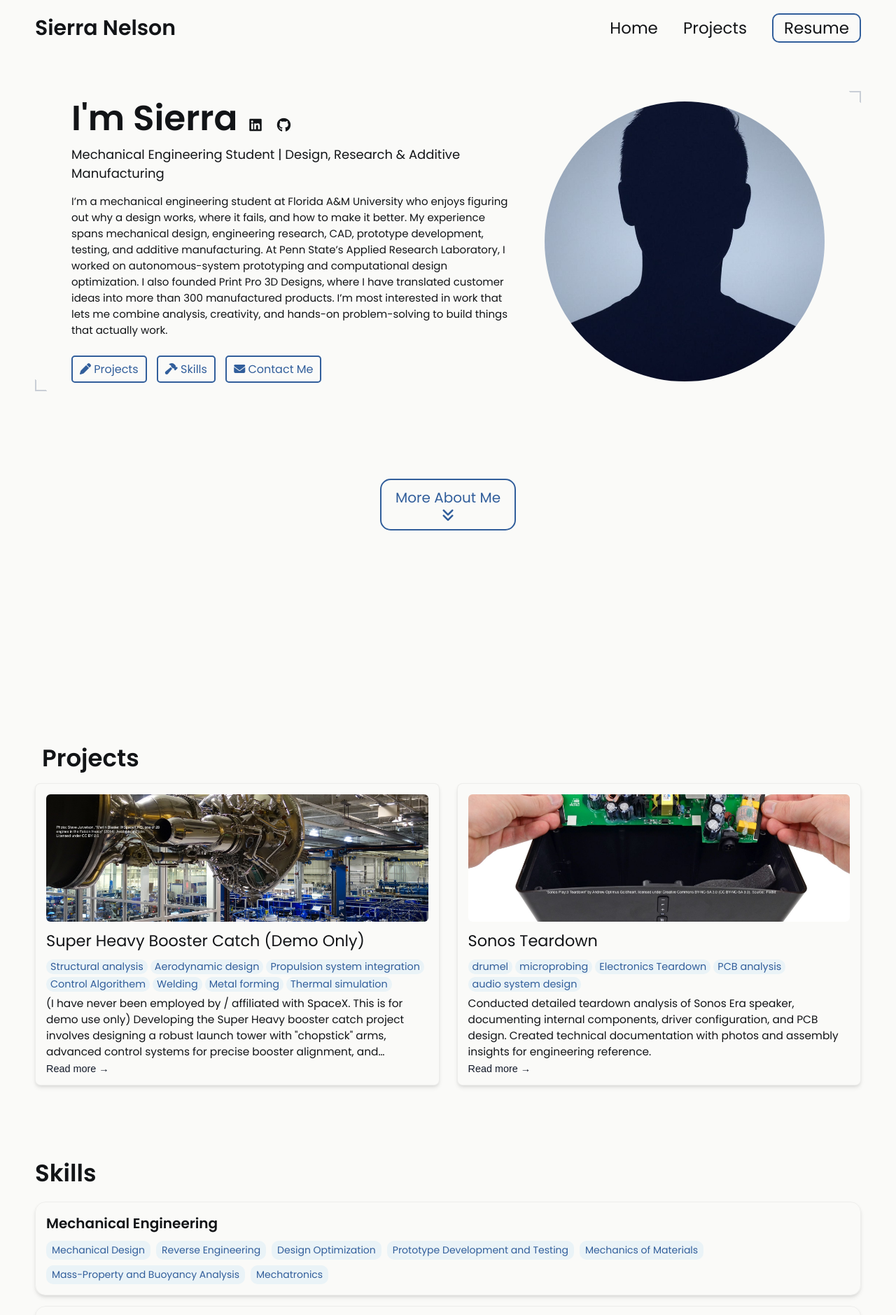
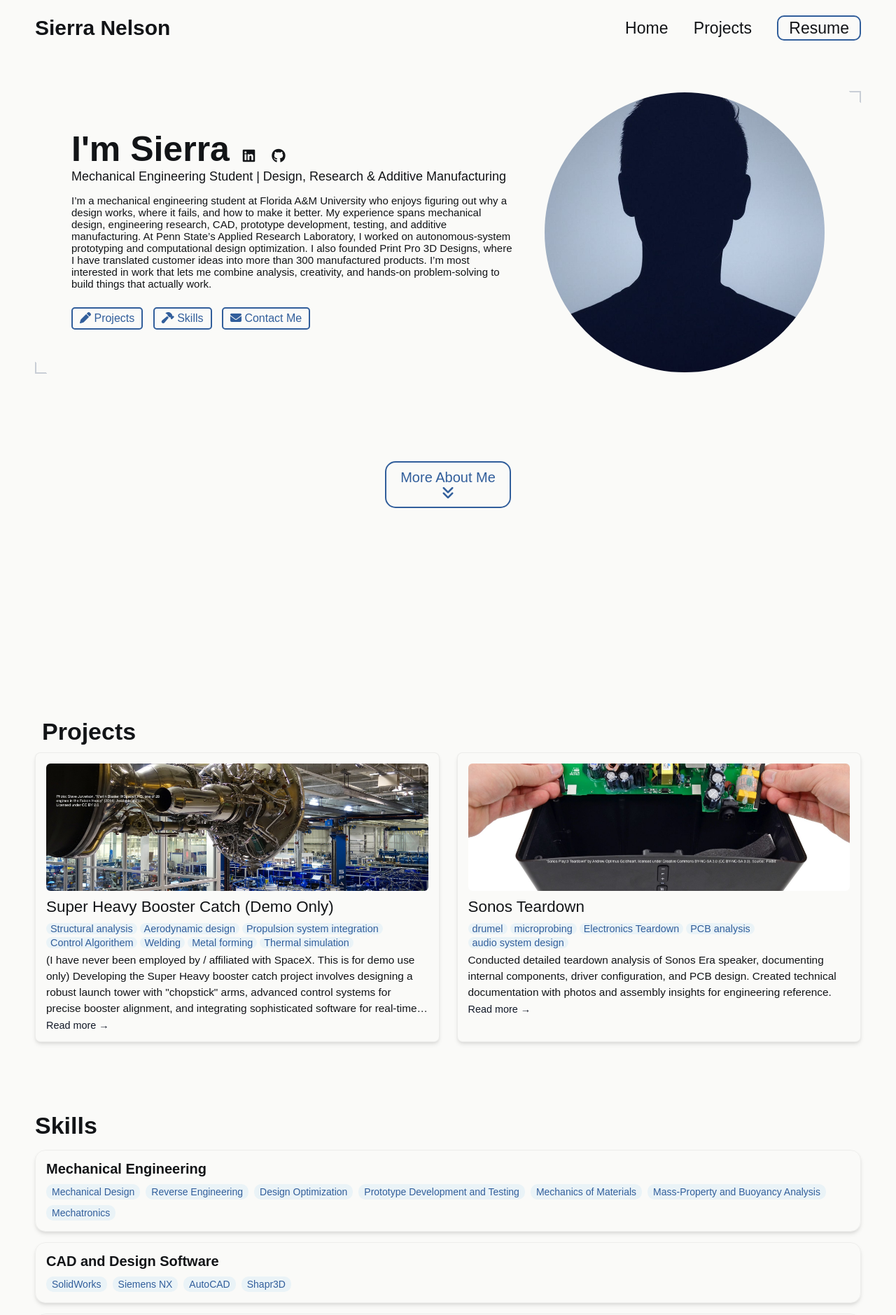
Before and after one commit to sierranels007/sierranels007.github.io, a Jekyll site: the page built from index.html, in a window 1280 px wide. Shown: the top 1879 px of the page at 70% size. Built offline with Jekyll 4.4.1, drawn with Linux system fonts in a browser that asks for light colours.

Commit message:
Load portfolio typography

```diff
--- a/_layouts/wrapper.html
+++ b/_layouts/wrapper.html
@@ -7,7 +7,7 @@
 
     <link rel="preconnect" href="https://fonts.googleapis.com">
     <link rel="preconnect" href="https://fonts.gstatic.com" crossorigin>
-    <link href="https://fonts.googleapis.com/css2?family=Poppins:wght@400;600&display=swap" rel="stylesheet">
+    <link href="https://fonts.googleapis.com/css2?family=Barlow+Condensed:wght@500;600;700&amp;family=Inter:wght@400;500;600&amp;display=swap" rel="stylesheet">
     <link rel="stylesheet" href="https://cdnjs.cloudflare.com/ajax/libs/font-awesome/6.7.2/css/all.min.css" integrity="sha512-Evv84Mr4kqVGRNSgIGL/F/aIDqQb7xQ2vcrdIwxfjThSH8CSR7PBEakCr51Ck+w+/U6swU2Im1vVX0SVk9ABhg==" crossorigin="anonymous" referrerpolicy="no-referrer" />
 
 
```
